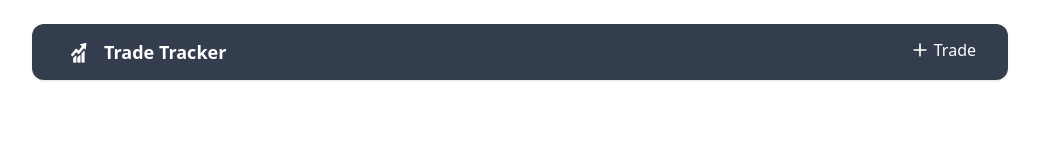
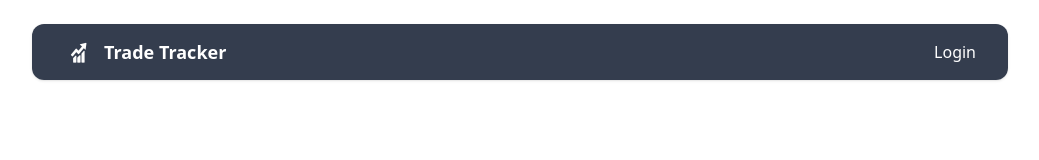
Before and after one commit to freddycmh/Trade-Tracker, a React (Vite) app in the folder frontend/: page /login in a window 1280 px wide. Shown: the top 160 px of the page, without its empty margins (120-1159 px from the left). Built offline with nearby package versions, Linux system fonts and the light colour scheme.

Commit message:
fixed multiple user log in and tied their trades

```diff
--- a/frontend/src/components/Navbar.jsx
+++ b/frontend/src/components/Navbar.jsx
@@ -1,35 +1,54 @@
+// src/components/Navbar.jsx
 import React from "react";
 import { Plus } from "lucide-react";
-import { Link } from "react-router";
+import { Link, useNavigate } from "react-router-dom";
+import { isLoggedIn } from "../lib/auth";
 
 const Navbar = () => {
+  const navigate = useNavigate();
+
+  const handleLogout = () => {
+    localStorage.removeItem("token");
+    navigate("/login");
+  };
+
   return (
     <nav className="w-full px-4 py-2 bg-slate-800 bg-opacity-90 sticky top-3 shadow lg:px-8 lg:py-3 backdrop-blur-lg backdrop-saturate-150 z-50 rounded-xl">
       <div className="max-w-screen-xl mx-auto flex items-center justify-between">
         {/* Left: Logo + Text */}
-        <a
-          href="/"
+        <Link
+          to="/"
           className="flex items-center gap-2 text-white font-semibold"
         >
           <img src="/logo2.png" alt="logo" className="w-8 h-8" />
           <span className="text-lg">Trade Tracker</span>
-        </a>
+        </Link>
 
-        {/* Right: Add Trade */}
+        {/* Right: Buttons */}
+        <div className="flex items-center gap-4">
+          {isLoggedIn() && (
+            <Link
+              to="/create"
+              className="flex items-center gap-1 text-white text-base font-medium"
+            >
+              <Plus className="w-5 h-5" />
+              Trade
+            </Link>
+          )}
 
-        <ul className="flex items-center gap-4">
-          <li>
-            <button className="btn btn-ghost rounded-md" href="/create">
-              <a
-                href="/create"
-                className="flex items-center gap-1 text-white text-base font-medium"
-              >
-                <Plus className="w-5 h-5" />
-                Trade
-              </a>
+          {isLoggedIn() ? (
+            <button
+              onClick={handleLogout}
+              className="text-white text-base font-medium"
+            >
+              Logout
             </button>
-          </li>
-        </ul>
+          ) : (
+            <Link to="/login" className="text-white text-base font-medium">
+              Login
+            </Link>
+          )}
+        </div>
       </div>
     </nav>
   );
--- /dev/null
+++ b/frontend/src/lib/auth.js
@@ -0,0 +1,3 @@
+export const isLoggedIn = () => {
+  return !!localStorage.getItem("token");
+};
--- a/frontend/src/pages/HomePage.jsx
+++ b/frontend/src/pages/HomePage.jsx
@@ -3,8 +3,17 @@ import api from "../lib/axios";
 import TradesNotFound from "../components/TradesNotFound";
 import TradeCard from "../components/TradeCard";
 import TradeSummary from "../components/TradeSummary";
+import { useNavigate } from "react-router-dom";
+import { isLoggedIn } from "../lib/auth";
 
 const HomePage = () => {
+  const navigate = useNavigate();
+
+  useEffect(() => {
+    if (!isLoggedIn()) {
+      navigate("/login");
+    }
+  }, []);
   const [trades, setTrades] = useState([]);
   const [loading, setLoading] = useState(true);
 
```
Also changed, not shown: 1 other file (tests, documents, lock files or other folders).
